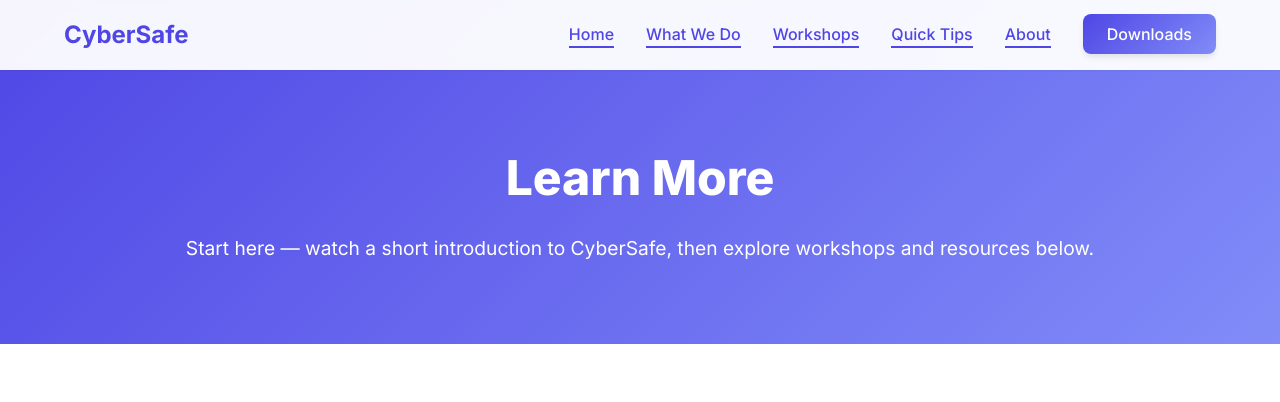
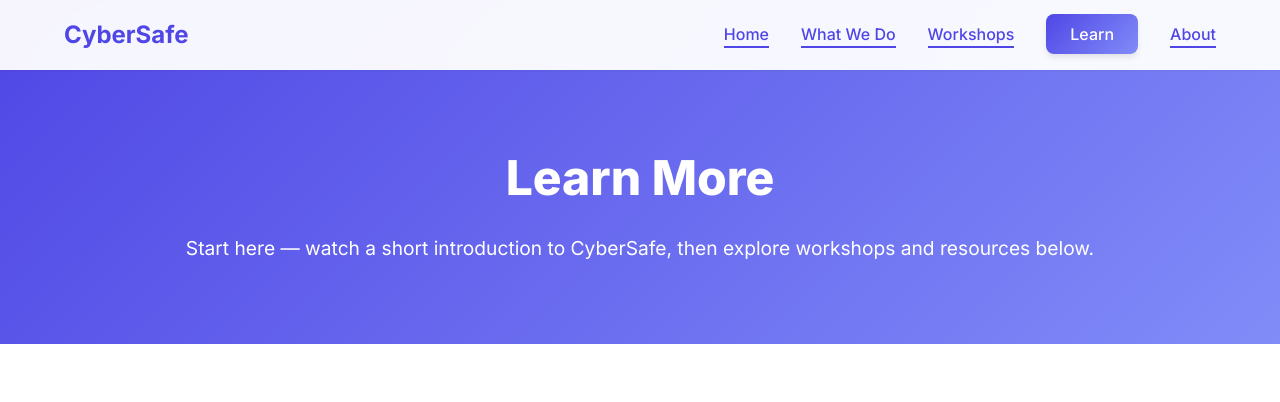
Before and after one commit to vedanshalways/CyberSafe, a plain HTML site: page downloads.html in a window 1280 px wide. Shown: the top 402 px of the page. Drawn offline with Linux system fonts and the light colour scheme.

Commit message:
Normalize navbar across pages: replace Downloads with Learn, remove Quick Tips, set active state

```diff
--- a/downloads.html
+++ b/downloads.html
@@ -26,9 +26,8 @@
                 <li><a href="index.html" class="nav-link">Home</a></li>
                 <li><a href="index.html#what-we-do" class="nav-link">What We Do</a></li>
                 <li><a href="index.html#workshops" class="nav-link">Workshops</a></li>
-                <li><a href="index.html#tips" class="nav-link">Quick Tips</a></li>
+                <li><a href="downloads.html" class="nav-link nav-link-cta active">Learn</a></li>
                 <li><a href="index.html#about" class="nav-link">About</a></li>
-                <li><a href="downloads.html" class="nav-link nav-link-cta active">Downloads</a></li>
             </ul>
         </div>
     </nav>
```
Also changed, not shown: about.html (+1 -1 lines), index.html (+1 -1 lines).
